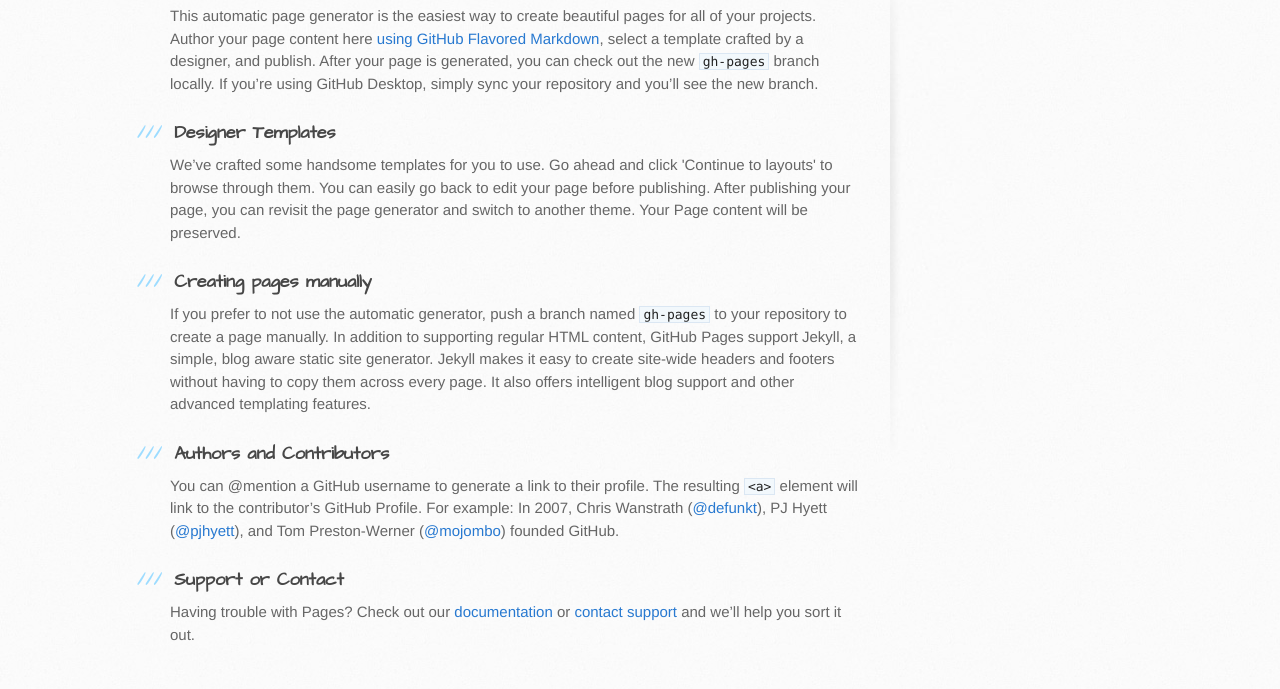
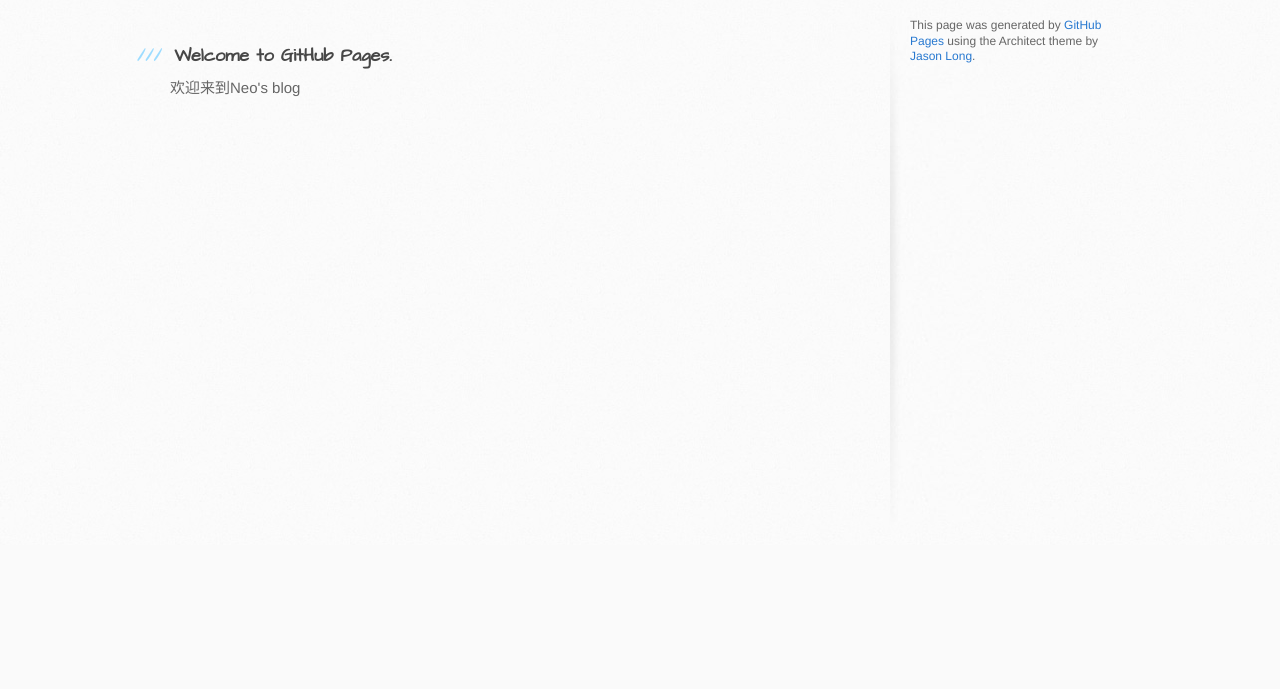
Before and after one commit to NeoYe91/NeoYe91.github.io, a plain HTML site: page index.html in a window 1280 px wide. Shown: the part 358-1047 px from the top of the page. After the commit the page ends 903 px from the top, so only its background shows below. Drawn offline with Linux system fonts and the light colour scheme.

Commit message:
Replace master branch with page content via GitHub

```diff
--- a/index.html
+++ b/index.html
@@ -13,13 +13,13 @@
     <script src="//html5shiv.googlecode.com/svn/trunk/html5.js"></script>
     <![endif]-->
 
-    <title>Welcome to Neo&#39;s blog by NeoYe91</title>
+    <title>Welcome to Neo&#39;s blog——github.io by NeoYe91</title>
   </head>
 
   <body>
     <header>
       <div class="inner">
-        <h1>Welcome to Neo&#39;s blog</h1>
+        <h1>Welcome to Neo&#39;s blog——github.io</h1>
         <h2>Neo‘s blog</h2>
         <a href="https://github.com/NeoYe91" class="button"><small>Follow me on</small> GitHub</a>
       </div>
@@ -31,27 +31,7 @@
           <h3>
 <a id="welcome-to-github-pages" class="anchor" href="#welcome-to-github-pages" aria-hidden="true"><span aria-hidden="true" class="octicon octicon-link"></span></a>Welcome to GitHub Pages.</h3>
 
-<p>This automatic page generator is the easiest way to create beautiful pages for all of your projects. Author your page content here <a href="https://guides.github.com/features/mastering-markdown/">using GitHub Flavored Markdown</a>, select a template crafted by a designer, and publish. After your page is generated, you can check out the new <code>gh-pages</code> branch locally. If you’re using GitHub Desktop, simply sync your repository and you’ll see the new branch.</p>
-
-<h3>
-<a id="designer-templates" class="anchor" href="#designer-templates" aria-hidden="true"><span aria-hidden="true" class="octicon octicon-link"></span></a>Designer Templates</h3>
-
-<p>We’ve crafted some handsome templates for you to use. Go ahead and click 'Continue to layouts' to browse through them. You can easily go back to edit your page before publishing. After publishing your page, you can revisit the page generator and switch to another theme. Your Page content will be preserved.</p>
-
-<h3>
-<a id="creating-pages-manually" class="anchor" href="#creating-pages-manually" aria-hidden="true"><span aria-hidden="true" class="octicon octicon-link"></span></a>Creating pages manually</h3>
-
-<p>If you prefer to not use the automatic generator, push a branch named <code>gh-pages</code> to your repository to create a page manually. In addition to supporting regular HTML content, GitHub Pages support Jekyll, a simple, blog aware static site generator. Jekyll makes it easy to create site-wide headers and footers without having to copy them across every page. It also offers intelligent blog support and other advanced templating features.</p>
-
-<h3>
-<a id="authors-and-contributors" class="anchor" href="#authors-and-contributors" aria-hidden="true"><span aria-hidden="true" class="octicon octicon-link"></span></a>Authors and Contributors</h3>
-
-<p>You can @mention a GitHub username to generate a link to their profile. The resulting <code>&lt;a&gt;</code> element will link to the contributor’s GitHub Profile. For example: In 2007, Chris Wanstrath (<a href="https://github.com/defunkt" class="user-mention">@defunkt</a>), PJ Hyett (<a href="https://github.com/pjhyett" class="user-mention">@pjhyett</a>), and Tom Preston-Werner (<a href="https://github.com/mojombo" class="user-mention">@mojombo</a>) founded GitHub.</p>
-
-<h3>
-<a id="support-or-contact" class="anchor" href="#support-or-contact" aria-hidden="true"><span aria-hidden="true" class="octicon octicon-link"></span></a>Support or Contact</h3>
-
-<p>Having trouble with Pages? Check out our <a href="https://help.github.com/pages">documentation</a> or <a href="https://github.com/contact">contact support</a> and we’ll help you sort it out.</p>
+<p>欢迎来到Neo's blog</p>
         </section>
 
         <aside id="sidebar">
```
Also changed, not shown: params.json (+2 -2 lines).
